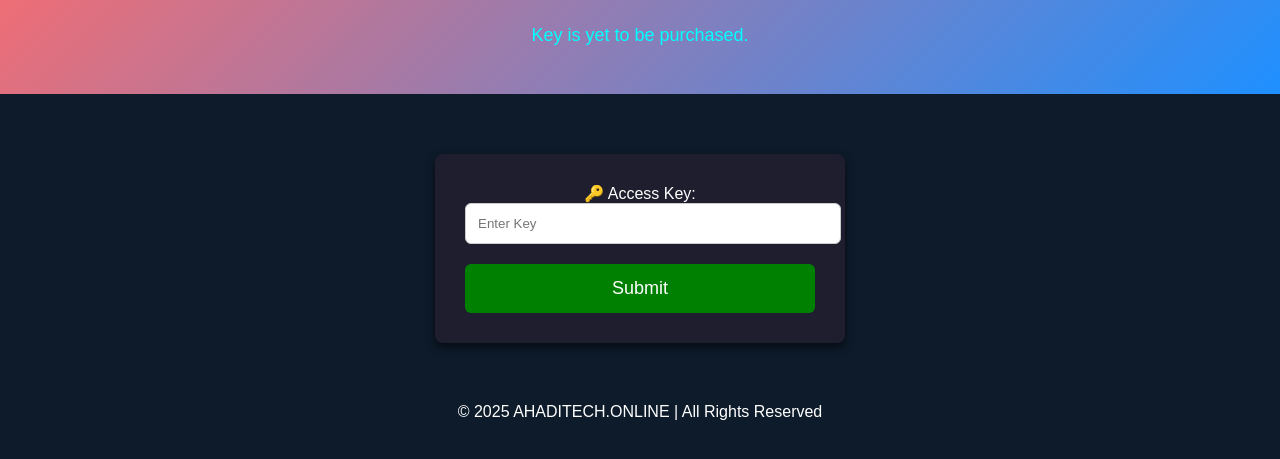
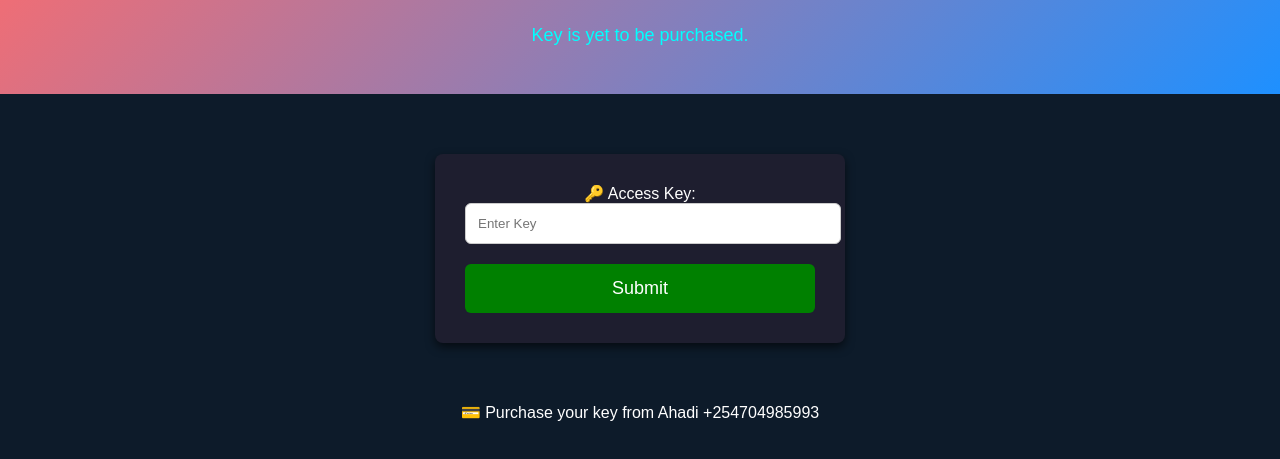
Before and after one commit to DevAhadi/HTML, a plain HTML site: page index.html in a window 1280 px wide. Shown: the part 109-568 px from the top of the page. Drawn offline with Linux system fonts and the light colour scheme.

Commit message:
Update index.html

```diff
--- a/index.html
+++ b/index.html
@@ -37,7 +37,9 @@
   </main>
 
   <footer>
-    <p>© 2025 AHADITECH.ONLINE | All Rights Reserved</p>
+     <div class="marquee">
+      <p>💳 Purchase your key from Ahadi +254704985993</p>
+     </div>
   </footer>
 
   <script src="script.js"></script>
```
